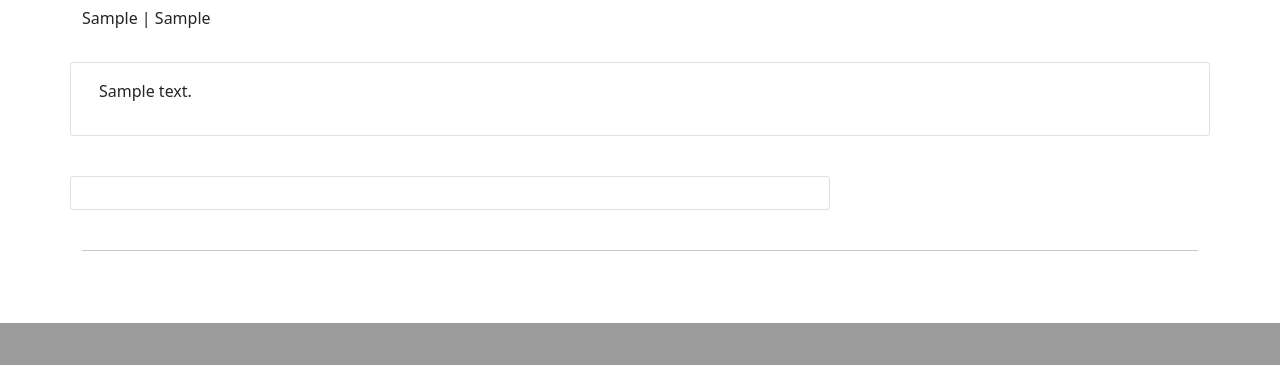
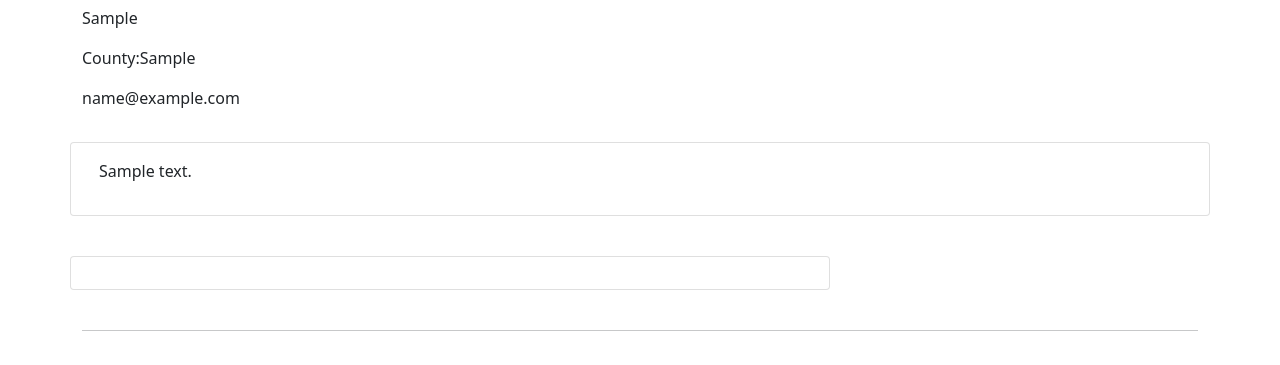
Before and after one commit to MinuMThomas/Hair-and-Makeup, a Django app: a page that uses templates/prof_detail.html in a window 1280 px wide. Shown: the part 1066-1431 px from the top of the page. Before the commit the page ends 1389 px from the top, so only its background shows below. Run offline with Django 3.2, Linux system fonts and the light colour scheme; tables that the repository leaves empty hold one stand-in row (values such as "Sample post"); some libraries are stand-ins or nearby versions.

Commit message:
Update Avatar index.html and profile detail.html.

```diff
--- a/templates/prof_detail.html
+++ b/templates/prof_detail.html
@@ -8,7 +8,9 @@
             <div class="col-md-6 masthead-text">
                 <!-- Profile title and profession -->
                 <h1 class="post-title">{{profile.name}}</h1>
-                <p class="post-subtitle">{{profile.profession}} | {{profile.county}} </p>
+                <p class="post-subtitle">{{profile.profession}}</p>
+                <p class="post-subtitle"> County:{{profile.county}} </p>
+                <p class="post-subtitle"> {{profile.email}} </p>
             </div>
             <div class="d-none d-md-block col-md-6 masthead-image">
                 <!-- The featured image URL goes in the src attribute -->
```
Also changed, not shown: templates/index.html (+9 -4 lines).
